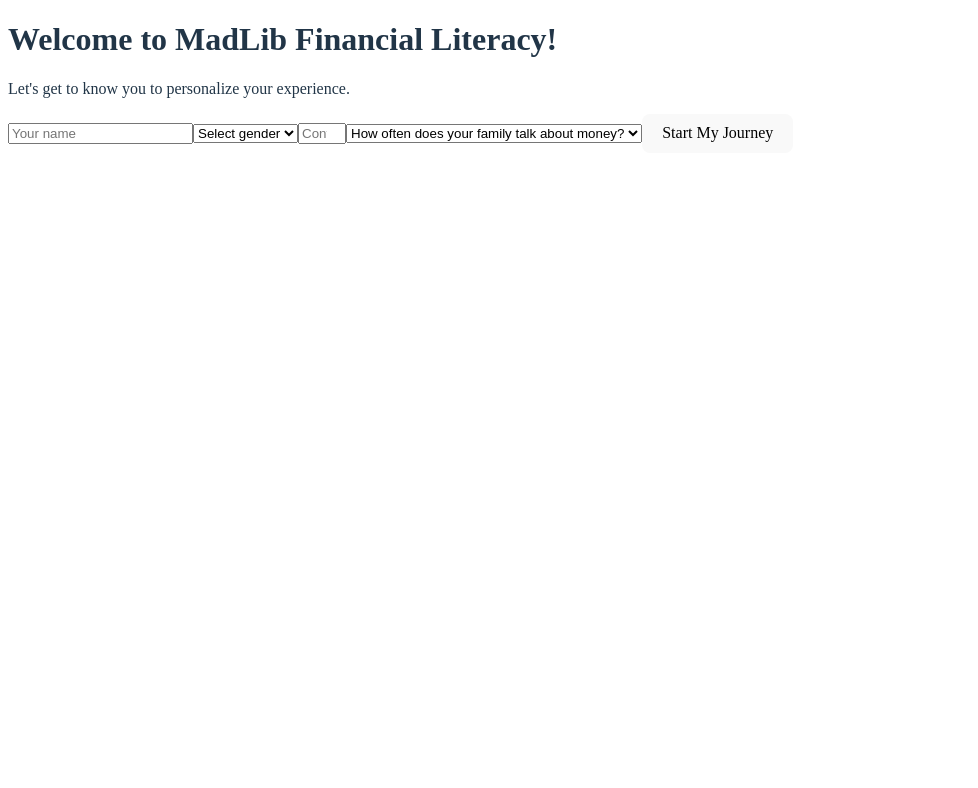
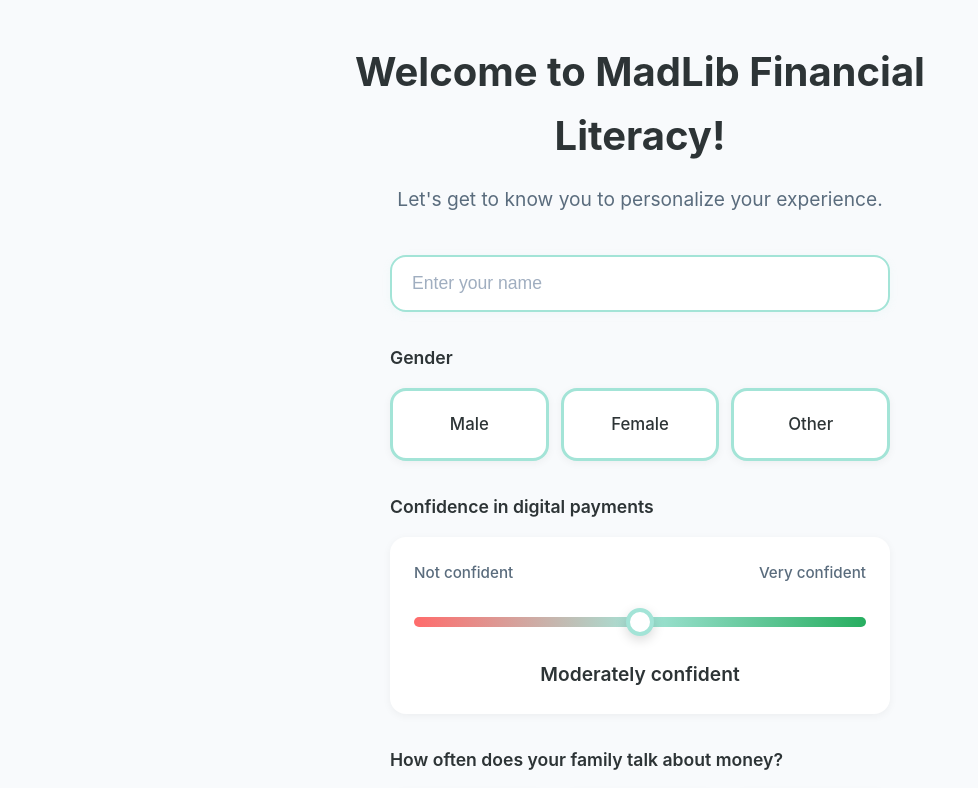
Before and after one commit to Marcooos05/MadPlotLib-Junction2025, a React (Vite) app in the folder finlib-frontend/: page / in a window 1280 px wide. Shown: the top 788 px of the page, without its empty margins (0-978 px from the left). Built offline with nearby package versions, Linux system fonts and the light colour scheme; no server answers.

Commit message:
Enhance onboarding UI: Professional card-based design with color scheme, centered layout, improved styling

```diff
--- /dev/null
+++ b/finlib-frontend/src/components/ConfidenceSlider.jsx
@@ -0,0 +1,36 @@
+import React from 'react';
+
+const ConfidenceSlider = ({ value, onChange }) => {
+  const confidenceLabels = {
+    1: 'Not confident',
+    2: 'Slightly confident',
+    3: 'Moderately confident',
+    4: 'Confident',
+    5: 'Very confident'
+  };
+
+  return (
+    <div style={{ width: '100%' }}>
+      <div className="section-label">Confidence in digital payments</div>
+      <div className="slider-container">
+        <div className="slider-labels">
+          <span>Not confident</span>
+          <span>Very confident</span>
+        </div>
+        <input
+          type="range"
+          min="1"
+          max="5"
+          value={value}
+          onChange={(e) => onChange(e.target.value)}
+          className="slider"
+        />
+        <div className="slider-value">
+          {confidenceLabels[value]}
+        </div>
+      </div>
+    </div>
+  );
+};
+
+export default ConfidenceSlider;
--- a/finlib-frontend/src/components/Onboarding.jsx
+++ b/finlib-frontend/src/components/Onboarding.jsx
@@ -3,35 +3,41 @@ import { useNavigate } from 'react-router-dom';
 import { signInAnonymously } from 'firebase/auth';
 import { doc, setDoc } from 'firebase/firestore';
 import { auth, db } from '../firebase.js';
+import SelectionCards from './SelectionCards';
+import ConfidenceSlider from './ConfidenceSlider';
 
 const Onboarding = () => {
   const [profile, setProfile] = useState({
     name: '',
     gender: '',
-    confidence: '',
+    confidence: '3',
     familyTalk: ''
   });
   const navigate = useNavigate();
 
   useEffect(() => {
-    // Animate inputs
-    const inputs = document.querySelectorAll('.onboarding input, .onboarding select');
-    inputs.forEach((input, index) => {
+    // Animate cards
+    const cards = document.querySelectorAll('.selection-card');
+    cards.forEach((card, index) => {
       setTimeout(() => {
-        input.style.opacity = '1';
+        card.style.opacity = '1';
       }, index * 200);
     });
   }, []);
 
-  const handleChange = (e) => {
+  const handleChange = (field, value) => {
     setProfile({
       ...profile,
-      [e.target.name]: e.target.value
+      [field]: value
     });
   };
 
   const handleSubmit = async (e) => {
     e.preventDefault();
+    if (!profile.name || !profile.gender || !profile.familyTalk) {
+      alert('Please fill all fields');
+      return;
+    }
     try {
       await signInAnonymously(auth);
       const user = auth.currentUser;
@@ -49,6 +55,19 @@ const Onboarding = () => {
     navigate('/stories');
   };
 
+  const genderOptions = [
+    { value: 'male', label: 'Male' },
+    { value: 'female', label: 'Female' },
+    { value: 'other', label: 'Other' }
+  ];
+
+  const familyTalkOptions = [
+    { value: 'never', label: 'Never' },
+    { value: 'rarely', label: 'Rarely' },
+    { value: 'sometimes', label: 'Sometimes' },
+    { value: 'often', label: 'Often' }
+  ];
+
   return (
     <div className="onboarding">
       <div className="background"></div>
@@ -57,35 +76,27 @@ const Onboarding = () => {
       <form onSubmit={handleSubmit}>
         <input
           type="text"
-          name="name"
-          placeholder="Your name"
+          placeholder="Enter your name"
           value={profile.name}
-          onChange={handleChange}
+          onChange={(e) => handleChange('name', e.target.value)}
           required
         />
-        <select name="gender" value={profile.gender} onChange={handleChange} required>
-          <option value="">Select gender</option>
-          <option value="male">Male</option>
-          <option value="female">Female</option>
-          <option value="other">Other</option>
-        </select>
-        <input
-          type="number"
-          name="confidence"
-          placeholder="Confidence in digital payments (1-5)"
-          min="1"
-          max="5"
+        <SelectionCards
+          label="Gender"
+          options={genderOptions}
+          selected={profile.gender}
+          onSelect={(value) => handleChange('gender', value)}
+        />
+        <ConfidenceSlider
           value={profile.confidence}
-          onChange={handleChange}
-          required
+          onChange={(value) => handleChange('confidence', value)}
         />
-        <select name="familyTalk" value={profile.familyTalk} onChange={handleChange} required>
-          <option value="">How often does your family talk about money?</option>
-          <option value="never">Never</option>
-          <option value="rarely">Rarely</option>
-          <option value="sometimes">Sometimes</option>
-          <option value="often">Often</option>
-        </select>
+        <SelectionCards
+          label="How often does your family talk about money?"
+          options={familyTalkOptions}
+          selected={profile.familyTalk}
+          onSelect={(value) => handleChange('familyTalk', value)}
+        />
         <button type="submit">Start My Journey</button>
       </form>
     </div>
--- /dev/null
+++ b/finlib-frontend/src/components/SelectionCards.jsx
@@ -0,0 +1,22 @@
+import React from 'react';
+
+const SelectionCards = ({ options, selected, onSelect, label }) => {
+  return (
+    <div style={{ width: '100%' }}>
+      <div className="section-label">{label}</div>
+      <div className="selection-cards">
+        {options.map(option => (
+          <div
+            key={option.value}
+            className={`selection-card ${selected === option.value ? 'selected' : ''}`}
+            onClick={() => onSelect(option.value)}
+          >
+            {option.label}
+          </div>
+        ))}
+      </div>
+    </div>
+  );
+};
+
+export default SelectionCards;
--- a/finlib-frontend/src/style.css
+++ b/finlib-frontend/src/style.css
@@ -1,3 +1,237 @@
+:root {
+  --mint: #A3E4D7;
+  --coral: #FF6B6B;
+  --orange: #F39C6B;
+  --bg: #F8FAFC;
+  --text: #2D3436;
+  --success: #27AE60;
+}
+
+* {
+  box-sizing: border-box;
+  margin: 0;
+  padding: 0;
+}
+
+body {
+  margin: 0;
+  font-family: 'Inter', -apple-system, BlinkMacSystemFont, 'Segoe UI', 'Roboto', sans-serif;
+  background-color: var(--bg);
+  color: var(--text);
+  min-height: 100vh;
+  line-height: 1.6;
+}
+
+/* Onboarding Styles */
+.onboarding {
+  position: relative;
+  min-height: 100vh;
+  display: flex;
+  flex-direction: column;
+  align-items: center;
+  justify-content: center;
+  padding: 40px 20px;
+  text-align: center;
+}
+
+.onboarding .background {
+  position: absolute;
+  top: 0;
+  left: 0;
+  right: 0;
+  bottom: 0;
+  background: linear-gradient(135deg, var(--bg) 0%, #e8f6f3 100%);
+  z-index: -1;
+}
+
+.onboarding h1 {
+  font-size: 2.5rem;
+  font-weight: 700;
+  margin-bottom: 16px;
+  color: var(--text);
+  max-width: 600px;
+}
+
+.onboarding p {
+  margin-bottom: 40px;
+  font-size: 1.2rem;
+  color: #5a6c7d;
+  max-width: 500px;
+}
+
+.onboarding form {
+  display: flex;
+  flex-direction: column;
+  align-items: center;
+  gap: 32px;
+  width: 100%;
+  max-width: 500px;
+}
+
+.onboarding input[type="text"] {
+  width: 100%;
+  padding: 16px 20px;
+  border: 2px solid var(--mint);
+  border-radius: 16px;
+  font-size: 1.1rem;
+  background: white;
+  transition: all 0.3s ease;
+  box-shadow: 0 2px 8px rgba(163, 228, 215, 0.1);
+}
+
+.onboarding input[type="text"]:focus {
+  outline: none;
+  border-color: var(--success);
+  box-shadow: 0 4px 16px rgba(163, 228, 215, 0.3);
+  transform: translateY(-2px);
+}
+
+.onboarding input[type="text"]::placeholder {
+  color: #a0aec0;
+}
+
+.section-label {
+  font-size: 1.1rem;
+  font-weight: 600;
+  color: var(--text);
+  margin-bottom: 16px;
+  text-align: left;
+  width: 100%;
+}
+
+.selection-cards {
+  display: grid;
+  grid-template-columns: repeat(auto-fit, minmax(140px, 1fr));
+  gap: 12px;
+  width: 100%;
+}
+
+.selection-card {
+  padding: 20px;
+  border: 3px solid var(--mint);
+  border-radius: 16px;
+  background: white;
+  cursor: pointer;
+  transition: all 0.3s ease;
+  text-align: center;
+  font-size: 1.05rem;
+  font-weight: 500;
+  color: var(--text);
+  box-shadow: 0 2px 8px rgba(0, 0, 0, 0.05);
+  min-height: 70px;
+  display: flex;
+  align-items: center;
+  justify-content: center;
+}
+
+.selection-card:hover {
+  background: rgba(163, 228, 215, 0.15);
+  transform: translateY(-4px);
+  box-shadow: 0 6px 16px rgba(163, 228, 215, 0.3);
+}
+
+.selection-card.selected {
+  background: var(--mint);
+  color: white;
+  border-color: var(--success);
+  box-shadow: 0 6px 16px rgba(39, 174, 96, 0.3);
+  transform: scale(1.05);
+}
+
+.slider-container {
+  width: 100%;
+  padding: 24px;
+  background: white;
+  border-radius: 16px;
+  box-shadow: 0 2px 8px rgba(0, 0, 0, 0.05);
+}
+
+.slider-labels {
+  display: flex;
+  justify-content: space-between;
+  margin-bottom: 16px;
+  font-size: 0.95rem;
+  color: #5a6c7d;
+  font-weight: 500;
+}
+
+.slider {
+  width: 100%;
+  height: 10px;
+  border-radius: 8px;
+  background: linear-gradient(to right, var(--coral), var(--mint), var(--success));
+  outline: none;
+  -webkit-appearance: none;
+  appearance: none;
+  margin: 16px 0;
+}
+
+.slider::-webkit-slider-thumb {
+  -webkit-appearance: none;
+  appearance: none;
+  width: 28px;
+  height: 28px;
+  border-radius: 50%;
+  background: white;
+  cursor: pointer;
+  border: 4px solid var(--mint);
+  box-shadow: 0 4px 12px rgba(0, 0, 0, 0.15);
+  transition: all 0.3s ease;
+}
+
+.slider::-webkit-slider-thumb:hover {
+  transform: scale(1.2);
+  border-color: var(--success);
+}
+
+.slider::-moz-range-thumb {
+  width: 28px;
+  height: 28px;
+  border-radius: 50%;
+  background: white;
+  cursor: pointer;
+  border: 4px solid var(--mint);
+  box-shadow: 0 4px 12px rgba(0, 0, 0, 0.15);
+  transition: all 0.3s ease;
+}
+
+.slider::-moz-range-thumb:hover {
+  transform: scale(1.2);
+  border-color: var(--success);
+}
+
+.slider-value {
+  text-align: center;
+  margin-top: 16px;
+  font-size: 1.2rem;
+  font-weight: 600;
+  color: var(--text);
+}
+
+.onboarding button[type="submit"] {
+  padding: 18px 48px;
+  background: linear-gradient(135deg, var(--mint) 0%, var(--success) 100%);
+  color: white;
+  border: none;
+  border-radius: 16px;
+  font-size: 1.2rem;
+  font-weight: 600;
+  cursor: pointer;
+  transition: all 0.3s ease;
+  box-shadow: 0 4px 16px rgba(39, 174, 96, 0.3);
+  margin-top: 16px;
+}
+
+.onboarding button[type="submit"]:hover {
+  transform: translateY(-4px);
+  box-shadow: 0 8px 24px rgba(39, 174, 96, 0.4);
+}
+
+.onboarding button[type="submit"]:active {
+  transform: translateY(-2px);
+}
+
+/* Story Picker Styles */
 .story-picker {
   padding: 20px;
   text-align: center;
@@ -43,6 +277,7 @@
   color: white;
 }
 
+/* MadLib Styles */
 .madlib {
   padding: 20px;
   text-align: center;
```
